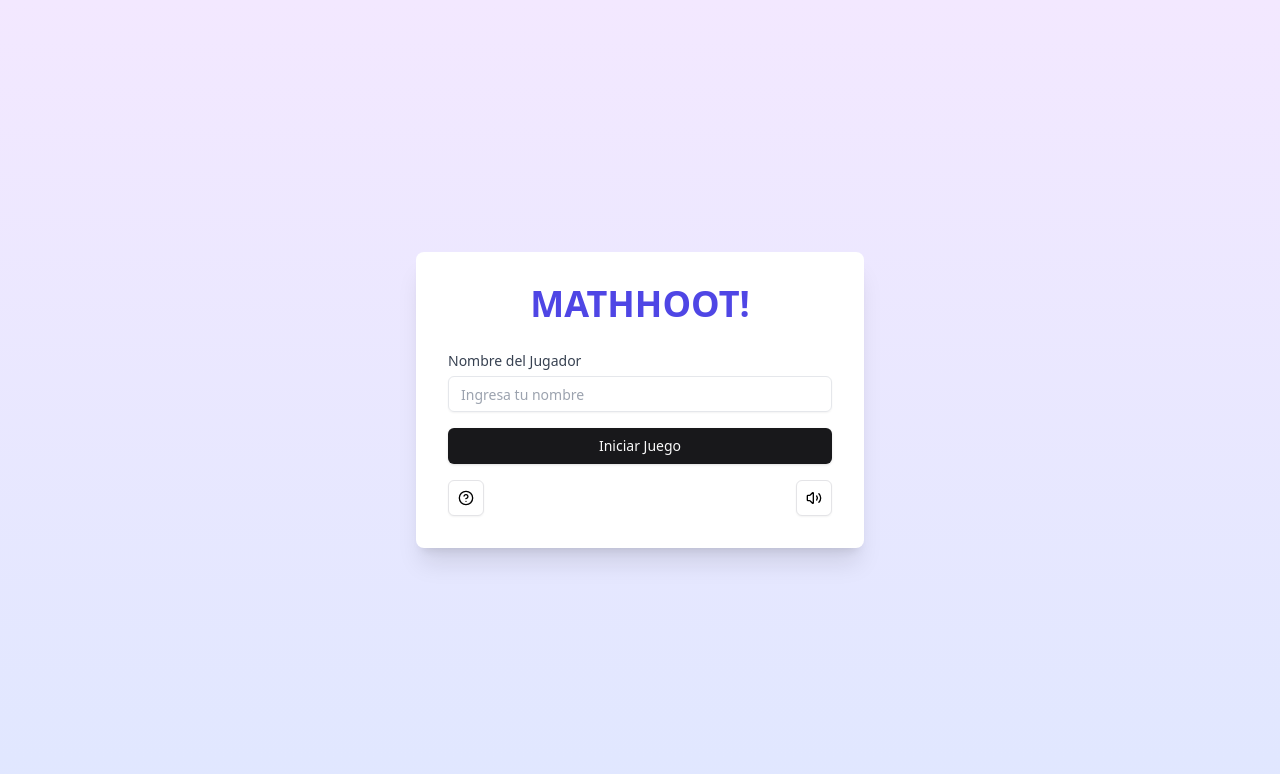
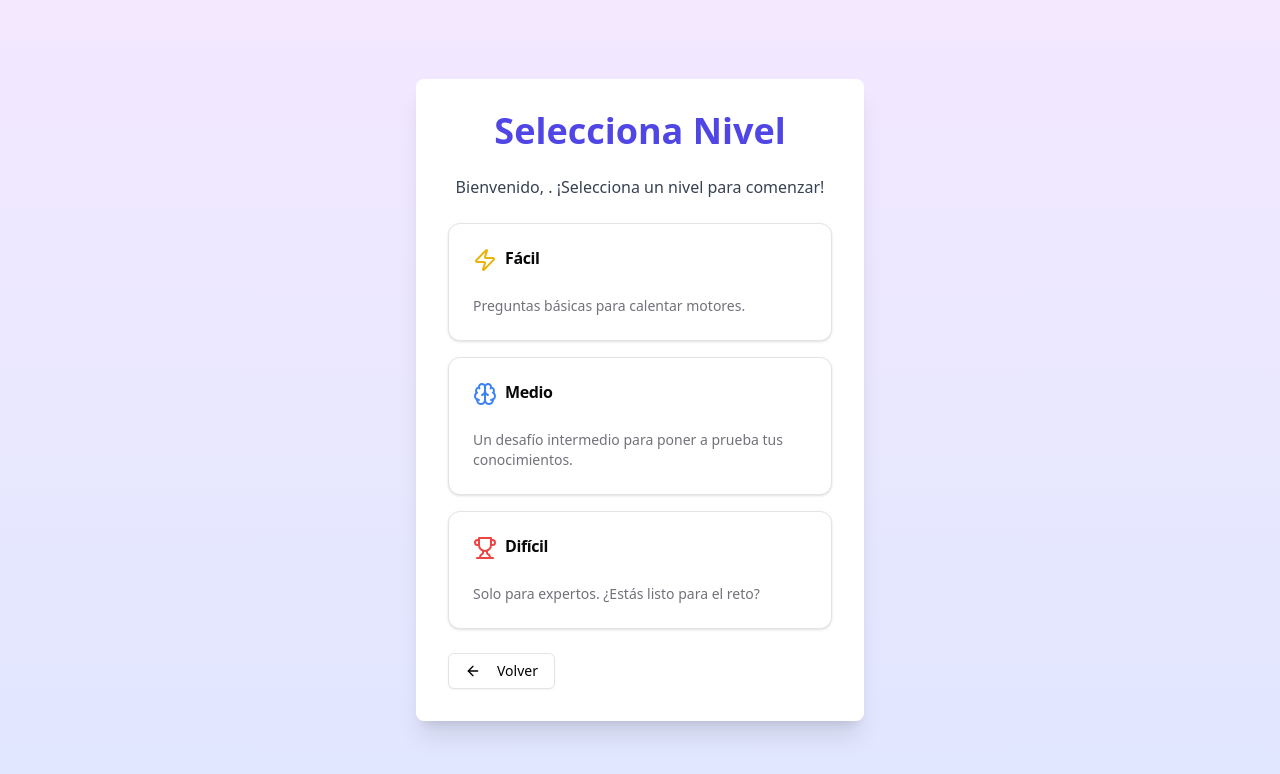
Before and after one commit to MaxCar31/ElTiroDelSaber, a React (Vite) app: page / in a window 1280 px wide. Shown: the top 774 px of the page. Built offline with nearby package versions, Linux system fonts and the light colour scheme.

Commit message:
change: route path

```diff
--- a/src/App.tsx
+++ b/src/App.tsx
@@ -9,8 +9,8 @@ const App: React.FC = () => {
     return (
         <Router>
             <Routes>
-                <Route path="/" element={<WelcomeScreen />} />
-                <Route path="/levels" element={<LevelSelection />} />
+                <Route path="/" element={<LevelSelection />} />
+                <Route path="/levels" element={<WelcomeScreen />} />
                 <Route path="/questions" element={<QuestionScreen />} />
                 <Route path="/final" element={<FinalScreen />} />
             </Routes>
```
